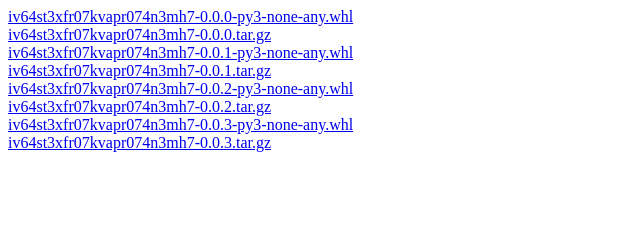
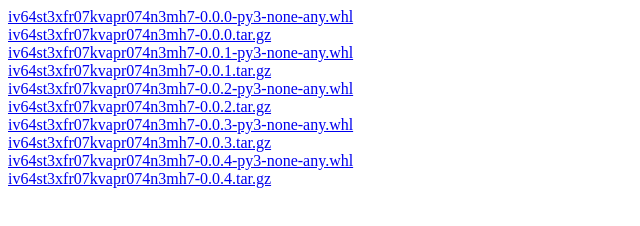
Before and after one commit to jevangoh/as1oocnl0leb61sj1yew20lt2, a plain HTML site: page iv64st3xfr07kvapr074n3mh7/index.html in a window 1280 px wide. Shown: the whole page, without its empty margins (0-640 px from the left). Drawn offline with Linux system fonts and the light colour scheme.

Commit message:
auto: update PyPI index for iv64st3xfr07kvapr074n3mh7 v0.0.4

```diff
--- a/iv64st3xfr07kvapr074n3mh7/index.html
+++ b/iv64st3xfr07kvapr074n3mh7/index.html
@@ -15,5 +15,8 @@
 
     <a href="https://github.com/jevangoh/iv64st3xfr07kvapr074n3mh7/releases/download/v0.0.3/iv64st3xfr07kvapr074n3mh7-0.0.3-py3-none-any.whl">iv64st3xfr07kvapr074n3mh7-0.0.3-py3-none-any.whl</a><br>
     <a href="https://github.com/jevangoh/iv64st3xfr07kvapr074n3mh7/releases/download/v0.0.3/iv64st3xfr07kvapr074n3mh7-0.0.3.tar.gz">iv64st3xfr07kvapr074n3mh7-0.0.3.tar.gz</a><br>
+
+    <a href="https://github.com/jevangoh/iv64st3xfr07kvapr074n3mh7/releases/download/v0.0.4/iv64st3xfr07kvapr074n3mh7-0.0.4-py3-none-any.whl">iv64st3xfr07kvapr074n3mh7-0.0.4-py3-none-any.whl</a><br>
+    <a href="https://github.com/jevangoh/iv64st3xfr07kvapr074n3mh7/releases/download/v0.0.4/iv64st3xfr07kvapr074n3mh7-0.0.4.tar.gz">iv64st3xfr07kvapr074n3mh7-0.0.4.tar.gz</a><br>
   </body>
 </html>
```
